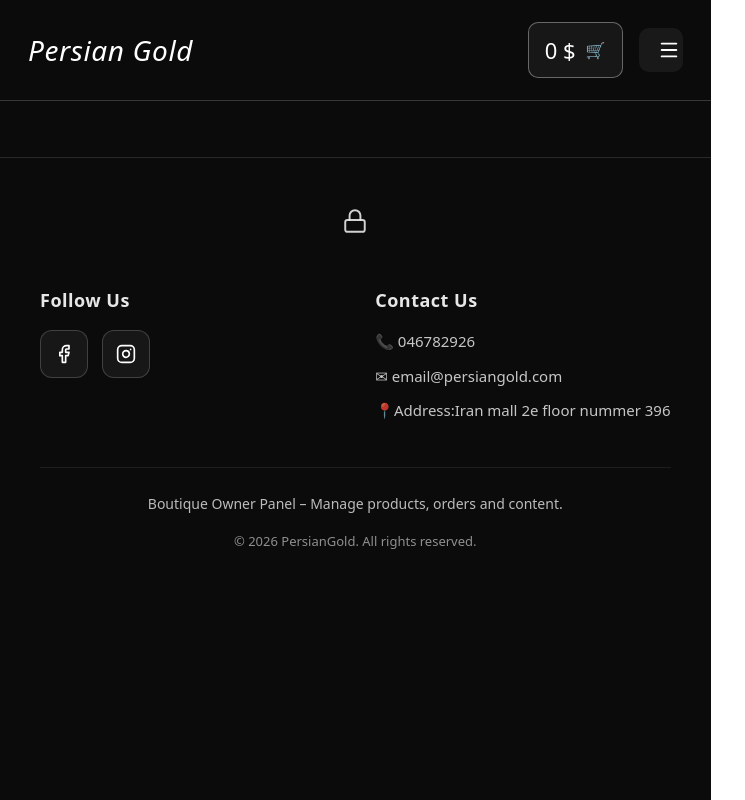
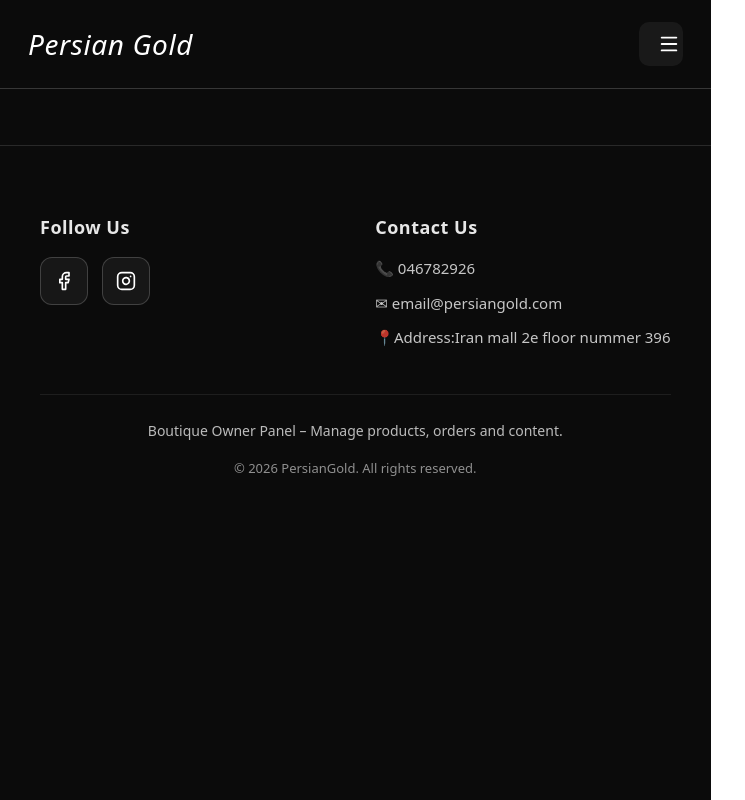
Before and after one commit to MalahatM/persiangold, a React (Vite) app: page / in a window 1280 px wide. Shown: the whole page, without its empty margins (0-745 px from the left). Built offline with nearby package versions, Linux system fonts and the light colour scheme.

Commit message:
git commit -m "refactor(layout): remove cart icon from header and lock icon from footer".

```diff
--- a/src/App.tsx
+++ b/src/App.tsx
@@ -3,8 +3,6 @@ import "./App.css";
 import Header from "./components/layout/Header";
 import SideMenu from "./components/layout/SideMenu";
 import Footer from "./components/layout/Footer";
-
-
 
 function App() {
   const links = [
@@ -17,11 +15,10 @@ function App() {
 
   return (
     <div className="appShell">
-      <Header brand="Persian Gold" cartText="0 $" />
+      <Header brand="Persian Gold" />
       <SideMenu links={links} />
 
       <main className="appMain">
-
       </main>
 
       <Footer />
--- a/src/components/layout/Footer.tsx
+++ b/src/components/layout/Footer.tsx
@@ -1,5 +1,5 @@
 import "./Footer.css";
-import { Facebook, Instagram, Lock } from "lucide-react";
+import { Facebook, Instagram } from "lucide-react";
 
 type Props = {
   ownerText?: string;
@@ -10,9 +10,6 @@ export default function Footer({
 }: Props) {
   return (
     <footer className="siteFooter">
-      <div className="siteFooter__topIcon">
-        <Lock size={26} strokeWidth={1.8} />
-      </div>
 
       <div className="siteFooter__content">
         <div className="siteFooter__col">
@@ -32,7 +29,7 @@ export default function Footer({
           <div className="siteFooter__contact">
             <div>📞 046782926</div>
             <div>✉ email@persiangold.com</div>
-            <div>📍Address:Iran mall 2e  floor nummer 396 </div>
+            <div>📍Address:Iran mall 2e floor nummer 396</div>
           </div>
         </div>
       </div>
--- a/src/components/layout/Header.css
+++ b/src/components/layout/Header.css
@@ -19,21 +19,9 @@
   gap: 16px;
 }
 
-.siteHeader__cart{
-  display: inline-flex;
-  align-items: center;
-  gap: 10px;
-  padding: 12px 16px;
-  border-radius: 10px;
-  border: 1px solid rgba(255,255,255,0.35);
-  background: rgba(255,255,255,0.05);
-  color: #fff;
-  cursor: pointer;
-}
 
-.siteHeader__cartText{
-  font-size: 22px;
-}
+
+
 
 
 
--- a/src/components/layout/Header.tsx
+++ b/src/components/layout/Header.tsx
@@ -1,23 +1,16 @@
 import "./Header.css";
-
 import HamburgerButton from "./HamburgerButton";
 
 type Props = {
   brand?: string;
-  cartText?: string;
 };
 
-export default function Header({ brand = "Persian Gold", cartText = "0 $" }: Props) {
+export default function Header({ brand = "Persian Gold" }: Props) {
   return (
     <header className="siteHeader">
       <div className="siteHeader__brand">{brand}</div>
 
       <div className="siteHeader__actions">
-        <button className="siteHeader__cart" type="button" aria-label="Cart">
-          <span className="siteHeader__cartText">{cartText}</span>
-          <span className="siteHeader__cartIcon" aria-hidden="true">🛒</span>
-        </button>
-
         <HamburgerButton className="siteHeader__hamburger" />
       </div>
     </header>
```
